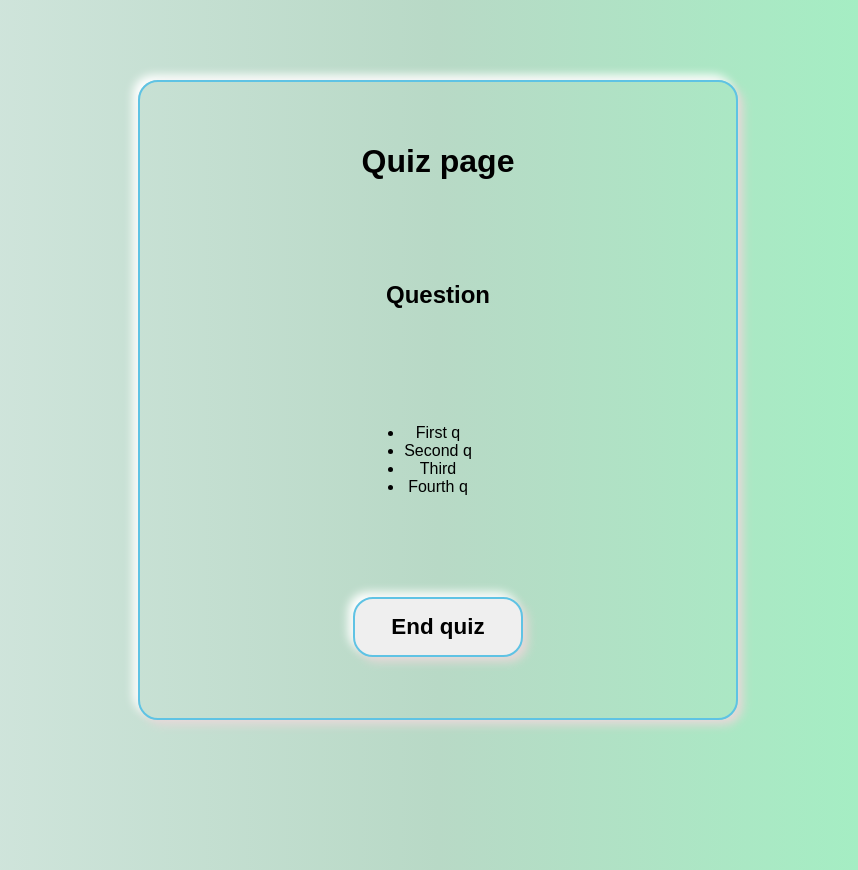
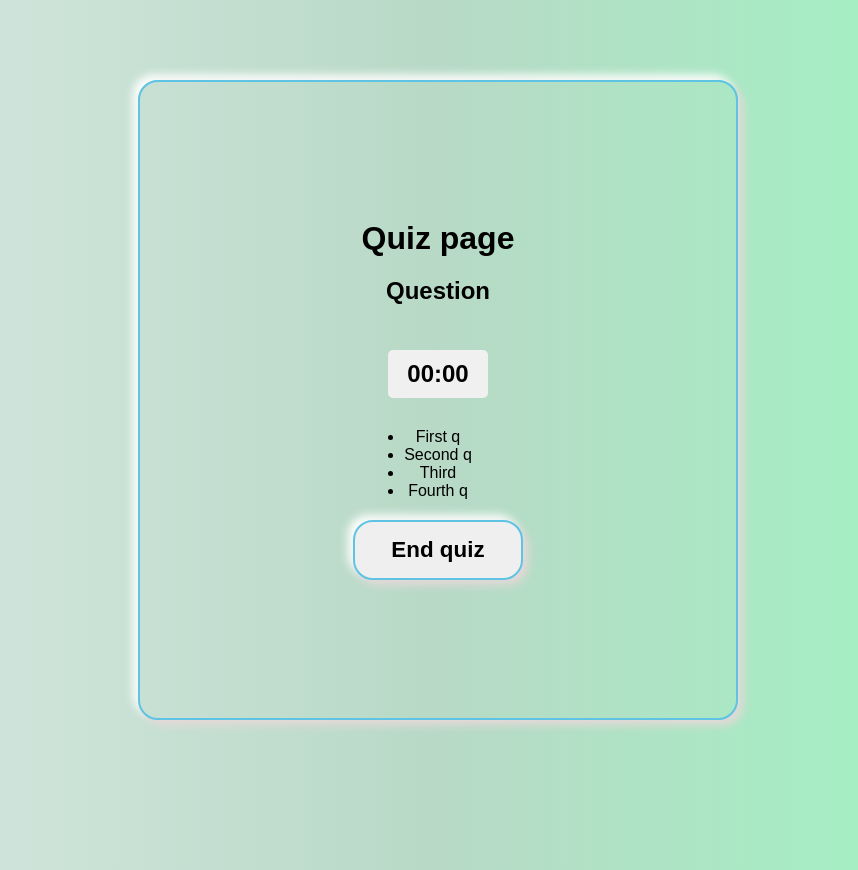
Before and after one commit to ZhukAleksandr/Quiz-React, a React (Vite) app in the folder quiz/: page /quiz in a window 1280 px wide. Shown: the whole page, without its empty margins (202-1060 px from the left). Built offline with nearby package versions, Linux system fonts and the light colour scheme.

Commit message:
add timer landing

```diff
--- a/quiz/src/App.css
+++ b/quiz/src/App.css
@@ -46,7 +46,8 @@ h2 {
 .quiz-box {
   display: flex;
   flex-direction: column;
-  justify-content: space-around;
+  justify-content: center;
+  gap: 20px;
   min-width: 600px;
   align-items: center;
   min-height: 80vh;
@@ -155,3 +156,16 @@ button:hover{
     }
   }
 }
+
+.timer {
+  font-size: 24px;
+  font-weight: bold;
+  margin: 10px 0;
+  padding: 10px;
+  background-color: #f0f0f0;
+  border-radius: 5px;
+  text-align: center;
+  width: 100px;
+  margin-left: auto;
+  margin-right: auto;
+}
--- a/quiz/src/components/MainPage.jsx
+++ b/quiz/src/components/MainPage.jsx
@@ -46,10 +46,10 @@ function MainPage () {
 
             </div>
             <div className="button-box">
-                    <button onClick={() => navigate("/statistics")}>
+                    <button onClick={() => navigate("/quiz")}>
                         Start quiz
                     </button>
-                    <button onClick={() => navigate("/results")}>
+                    <button onClick={() => navigate("/statistics")}>
                         See my stats
                     </button>
             </div>
--- a/quiz/src/components/QuizPage.jsx
+++ b/quiz/src/components/QuizPage.jsx
@@ -9,6 +9,9 @@ function QuizPage () {
             <div className="quiz-box">
                 <h1>Quiz page</h1>
                 <h2>Question</h2>
+                <div className="timer">
+                    00:00
+                </div>
                 <ul>
                     <li>First q</li>
                     <li>Second q</li>
```
